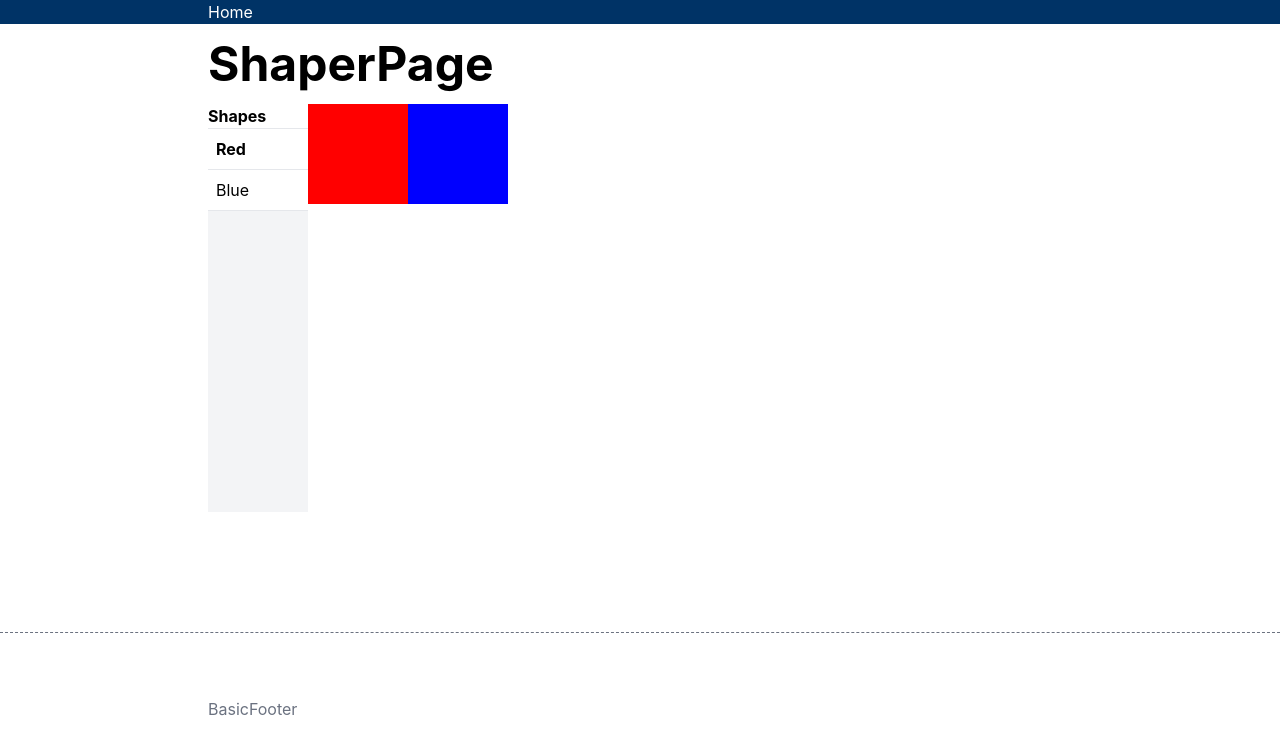
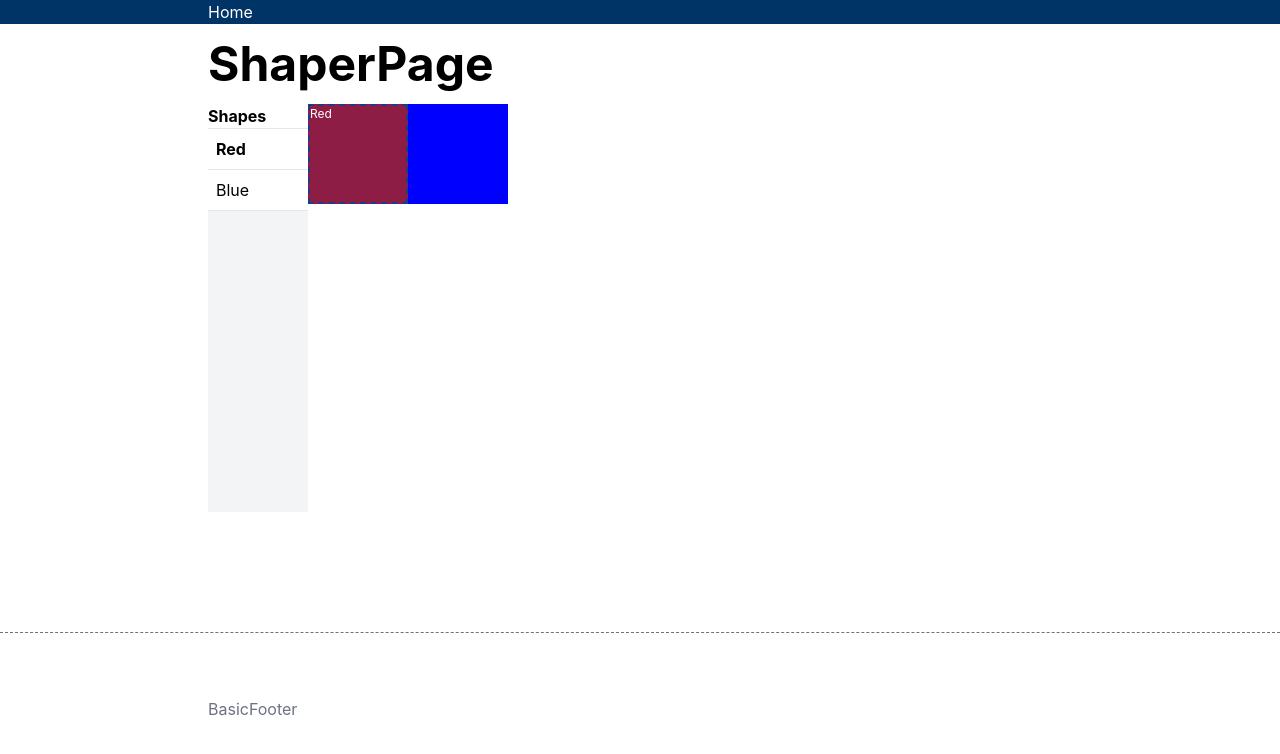
Before and after one commit to ginpei/ashigaru, a Next.js app: page /my/shaper in a window 1280 px wide. Both pictures are taken after a click on the button "Red". Shown: the top 754 px of the page. Built offline with nearby package versions, Linux system fonts and the light colour scheme.

Commit message:
feat: 🎸 selection marquee

```diff
--- a/src/pages/shaper/canvas/CanvasPane.tsx
+++ b/src/pages/shaper/canvas/CanvasPane.tsx
@@ -2,11 +2,11 @@ import { useShaperPageStateContext } from "../page/shaperPageStateContext";
 import { ShaperCanvas } from "./ShaperCanvas";
 
 export function CanvasPane(): JSX.Element {
-  const [{ shapes }] = useShaperPageStateContext();
+  const [{ selectedShapeIds, shapes }] = useShaperPageStateContext();
 
   return (
     <div className="CanvasPane">
-      <ShaperCanvas data={shapes} />
+      <ShaperCanvas selectedIds={selectedShapeIds} data={shapes} />
     </div>
   );
 }
--- /dev/null
+++ b/src/pages/shaper/canvas/Marquee.tsx
@@ -0,0 +1,22 @@
+import { ShapeData } from "../shape/ShapeData";
+import { getShapeLayoutStyle } from "../shape/shapeStyleFunctions";
+
+export interface MarqueeProps {
+  shape: ShapeData;
+}
+
+export function Marquee({ shape }: MarqueeProps): JSX.Element {
+  const layoutStyle = getShapeLayoutStyle(shape);
+  return (
+    <div
+      className="
+        Marquee
+        absolute overflow-hidden border-2 border-dashed border-blue-900 bg-blue-900/50 text-xs text-white
+        hover:bg-blue-500/50
+      "
+      style={layoutStyle}
+    >
+      {shape.name}
+    </div>
+  );
+}
--- a/src/pages/shaper/canvas/ShaperCanvas.tsx
+++ b/src/pages/shaper/canvas/ShaperCanvas.tsx
@@ -1,14 +1,25 @@
 import { ShapeData } from "../shape/ShapeData";
+import { getShapeLayoutStyle } from "../shape/shapeStyleFunctions";
+import { Marquee } from "./Marquee";
 
 export interface ShaperCanvasProps {
+  selectedIds: string[];
   data: ShapeData[];
 }
 
-export function ShaperCanvas({ data }: ShaperCanvasProps): JSX.Element {
+export function ShaperCanvas({
+  selectedIds,
+  data,
+}: ShaperCanvasProps): JSX.Element {
+  const selectedShapes = data.filter((shape) => selectedIds.includes(shape.id));
+
   return (
     <div className="ShaperCanvas relative">
       {data.map((data) => (
         <div key={data.id} style={canvasDataToStyle(data)} />
+      ))}
+      {selectedShapes.map((data) => (
+        <Marquee key={data.id} shape={data} />
       ))}
     </div>
   );
@@ -16,11 +27,8 @@ export function ShaperCanvas({ data }: ShaperCanvasProps): JSX.Element {
 
 function canvasDataToStyle(data: ShapeData): React.CSSProperties {
   return {
+    ...getShapeLayoutStyle(data),
     backgroundColor: data.color,
-    height: data.height,
-    left: data.left,
     position: "absolute",
-    top: data.top,
-    width: data.width,
   };
 }
--- /dev/null
+++ b/src/pages/shaper/shape/shapeStyleFunctions.ts
@@ -0,0 +1,13 @@
+import { CSSProperties } from "react";
+import { ShapeData } from "./ShapeData";
+
+export function getShapeLayoutStyle(
+  shape: ShapeData,
+): Required<Pick<CSSProperties, "top" | "left" | "width" | "height">> {
+  return {
+    top: shape.top,
+    left: shape.left,
+    width: shape.width,
+    height: shape.height,
+  };
+}
```
